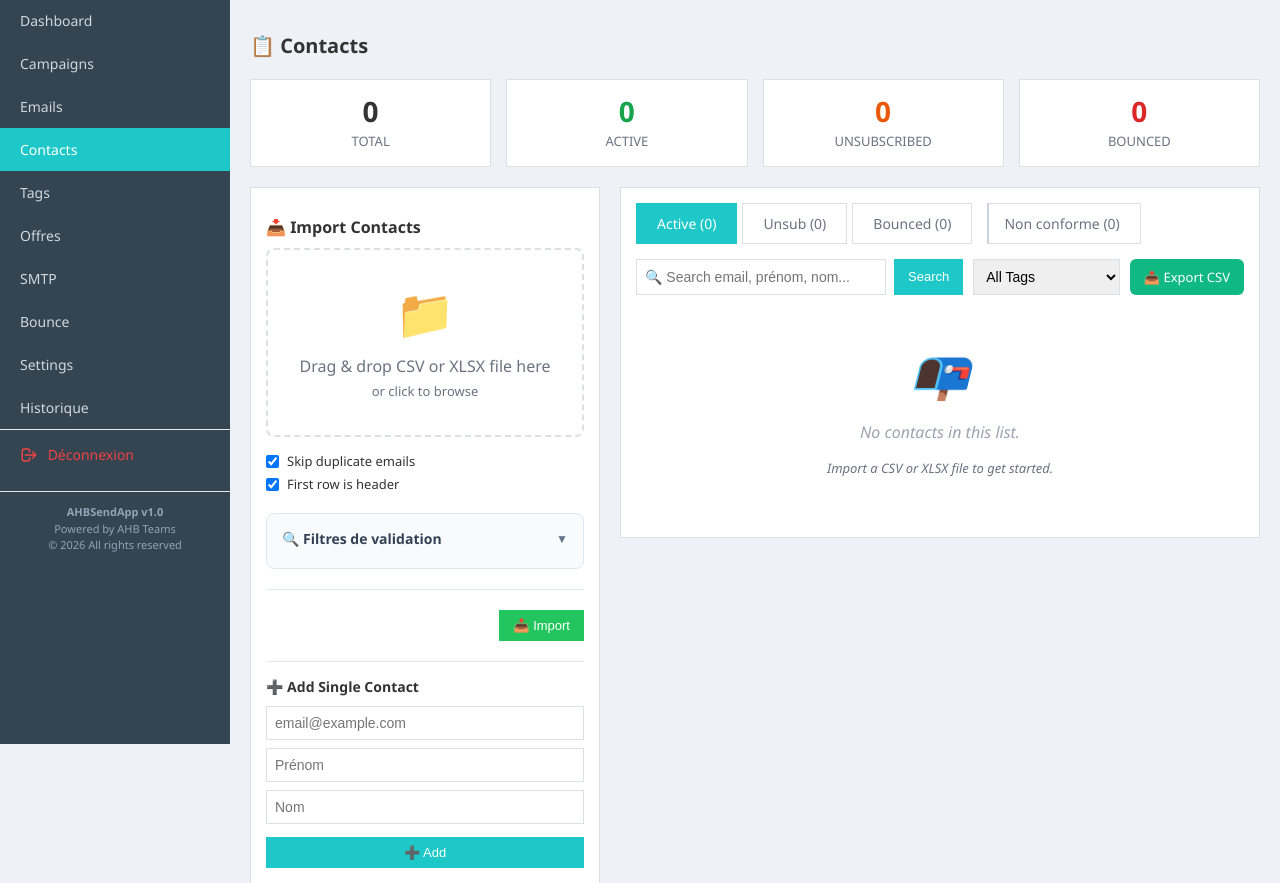
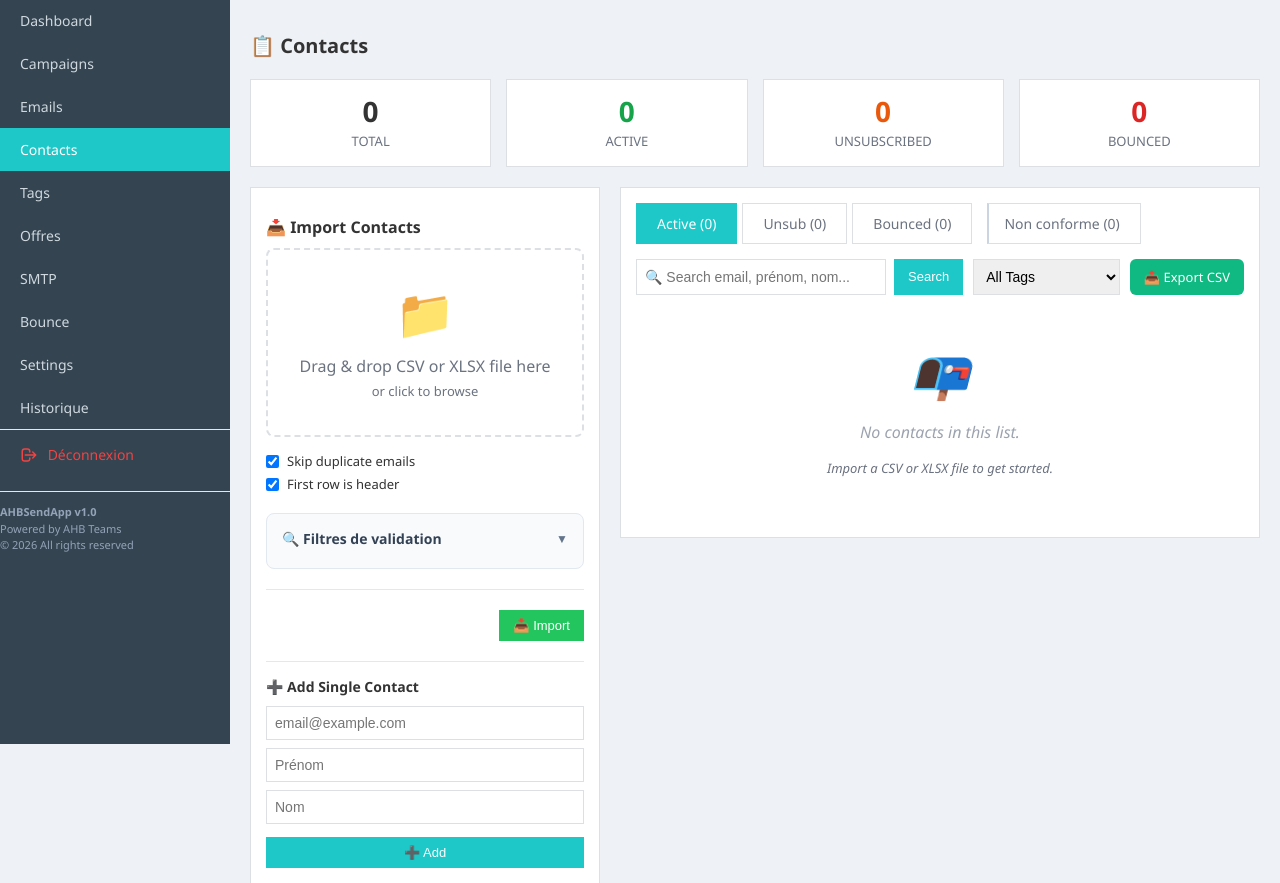
Before and after one commit to adil1987/adil-app, a Flask app: page /contacts in a window 1280 px wide. Shown: the part 56-939 px from the top of the page. Run offline with Flask 3, Linux system fonts and the light colour scheme; the visitor is signed in with stand-in values (Sample User, id 1); data that the repository does not hold is empty.

Commit message:
style: align sidebar signature to the left

```diff
--- a/templates/base.html
+++ b/templates/base.html
@@ -49,7 +49,7 @@
         </a>
 
         <div
-            style="margin-top: 15px; font-size: 11px; color: #94a3b8; text-align: center; border-top: 1px solid #e2e8f0; padding-top: 12px; line-height: 1.5;">
+            style="margin-top: 15px; font-size: 11px; color: #94a3b8; text-align: left; border-top: 1px solid #e2e8f0; padding-top: 12px; line-height: 1.5;">
             <strong>AHBSendApp v1.0</strong><br>
             Powered by AHB Teams<br>
             © 2026 All rights reserved
```
